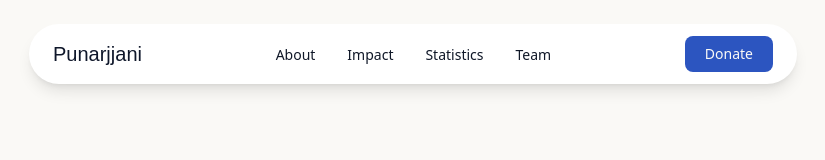
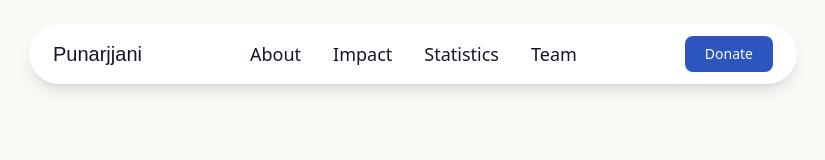
Before and after one commit to alvin-dennis/Punarjjani, a Next.js app: page / in a window 1280 px wide. Shown: the top 160 px of the page, without its empty margins (227-1052 px from the left). Built offline with nearby package versions, Linux system fonts and the light colour scheme; a web font is replaced by a local one.

Commit message:
feat: improve styling

```diff
--- a/components/Navbar.tsx
+++ b/components/Navbar.tsx
@@ -31,7 +31,7 @@ export default function Navbar() {
             >
               <Link
                 href={item.href}
-                className="text-sm text-gray-900 hover:text-gray-600 transition-colors font-medium"
+                className="text-lg text-gray-900 hover:text-gray-600 transition-colors font-medium"
               >
                 {item.label}
               </Link>
@@ -82,7 +82,7 @@ export default function Navbar() {
               <X className="h-6 w-6 text-primary" />
             </motion.button>
 
-            <div className="flex flex-col space-y-6">
+            <div className="flex flex-col space-y-6 items-center justify-center cursor-pointer">
               {navItems.map((item, i) => (
                 <motion.div
                   key={item.label}
@@ -93,7 +93,7 @@ export default function Navbar() {
                 >
                   <Link
                     href={item.href}
-                    className="text-base text-gray-900 font-medium"
+                    className="text-2xl text-gray-900 font-medium"
                     onClick={toggleMenu}
                   >
                     {item.label}
@@ -111,7 +111,7 @@ export default function Navbar() {
                 <Link href={ctaButton.href} onClick={toggleMenu}>
                   <Button
                     variant={"default"}
-                    className="inline-flex items-center justify-center w-full px-5 py-3 text-base rounded-full transition-colors"
+                    className="inline-flex w-full px-5 py-3 text-base rounded-full transition-colors"
                   >
                     <span>{ctaButton.label}</span>
                   </Button>
```
